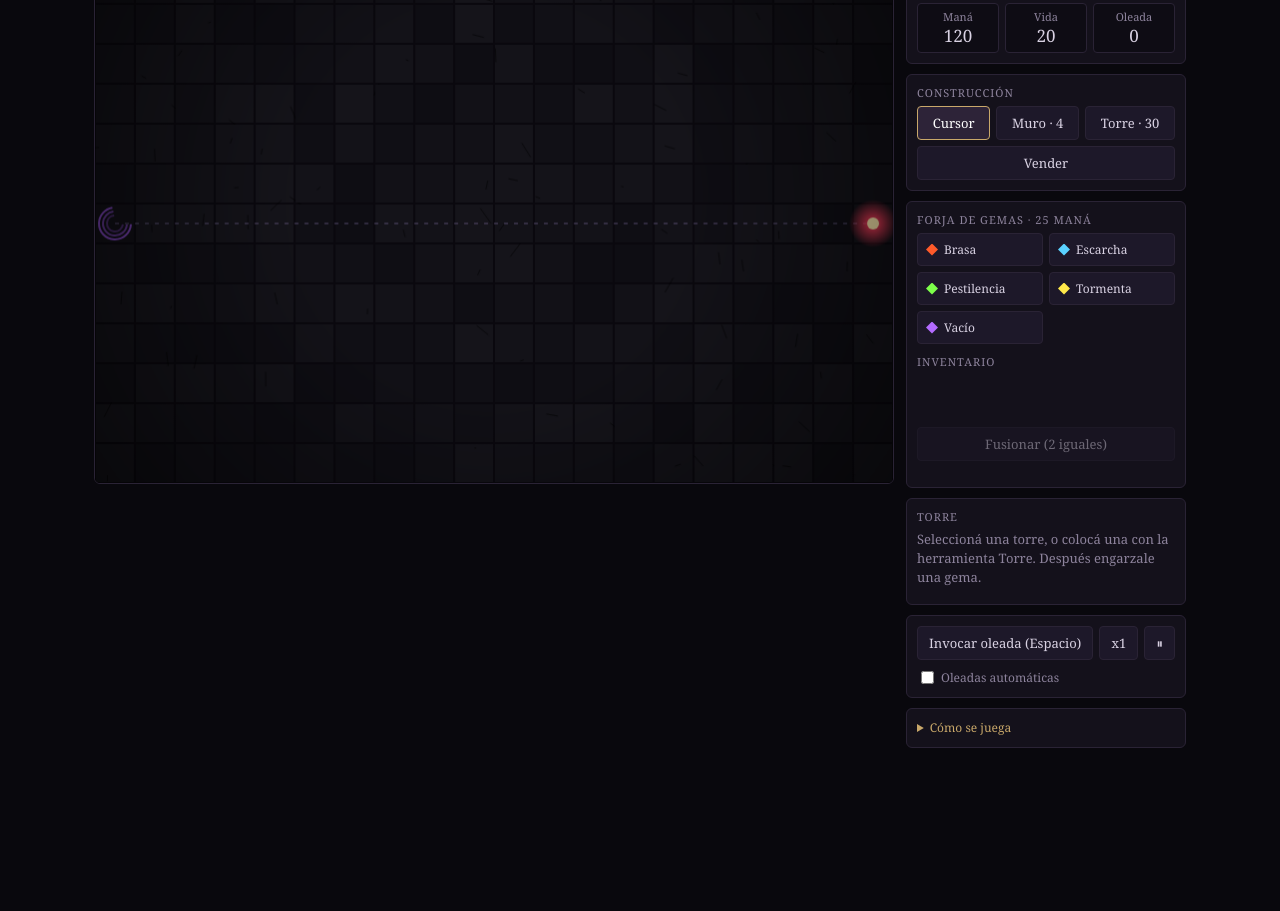
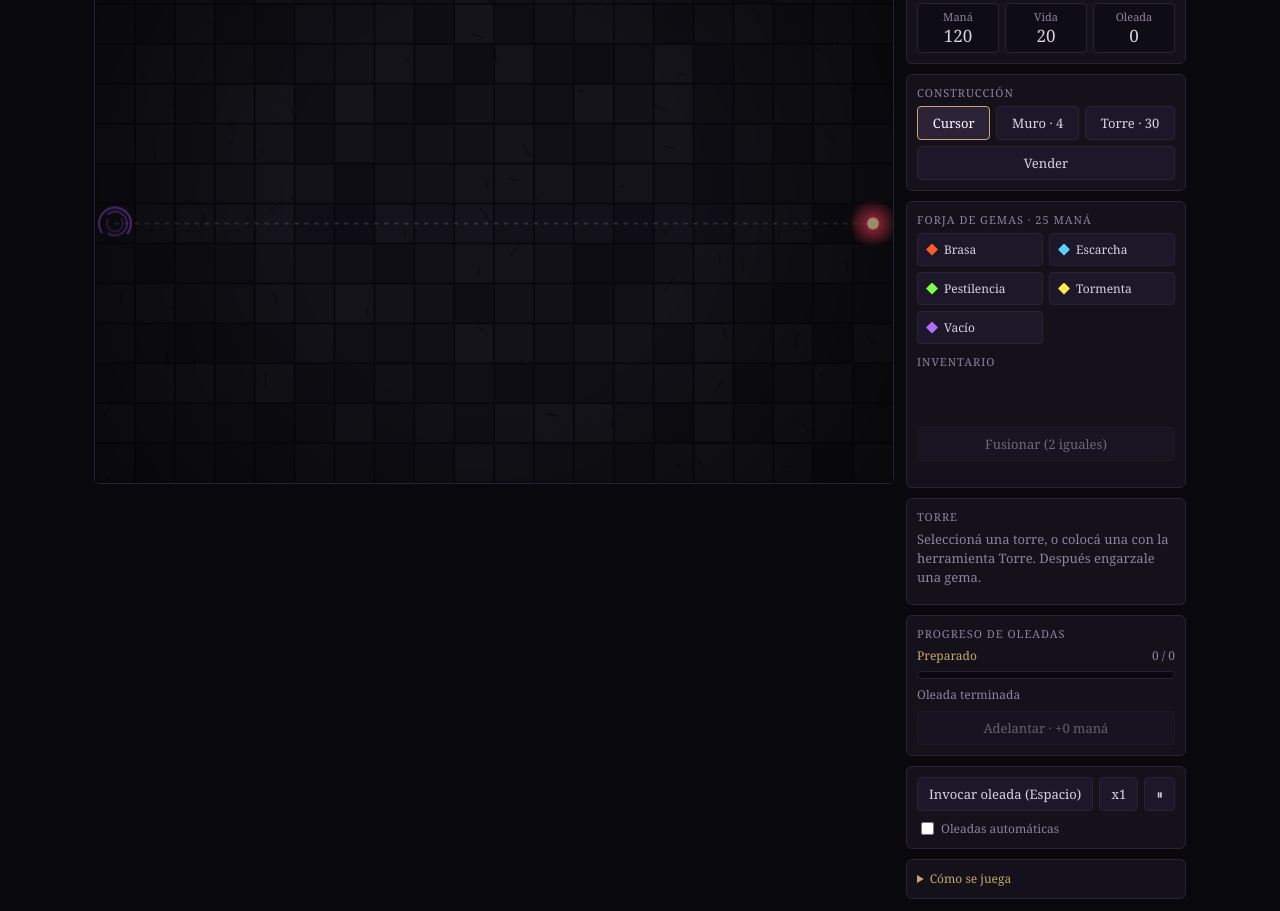
Before and after one commit to maxnannij/Aegis, a plain HTML site: page index.html in a window 1280 px wide. Shown: the part 89-1000 px from the top of the page. Before the commit the page ends 849 px from the top, so only its background shows below. Drawn offline with Linux system fonts and the light colour scheme; animation ran at ten frames a second.

Commit message:
Add desktop wave progress and advance panel

```diff
--- a/index.html
+++ b/index.html
@@ -63,6 +63,13 @@
       <p class="lbl">Torre</p>
       <div id="info"></div>
     </div>
+    <div class="box wave-progress-box">
+      <p class="lbl">Progreso de oleadas</p>
+      <div class="wave-progress-line"><b id="waveProgressLabel">Preparado</b><span id="waveProgressCount">0 / 0</span></div>
+      <div class="progress-track"><i id="waveProgressFill"></i></div>
+      <div class="wave-progress-meta"><span id="waveRemaining">Sin enemigos</span><span id="waveIntermission"></span></div>
+      <div class="row wave-actions"><button id="bAdvance" disabled>Adelantar · +0 maná</button></div>
+    </div>
     <div class="box">
       <div class="row">
         <button id="bWave" class="wave-button">Invocar oleada (Espacio)</button>
```
